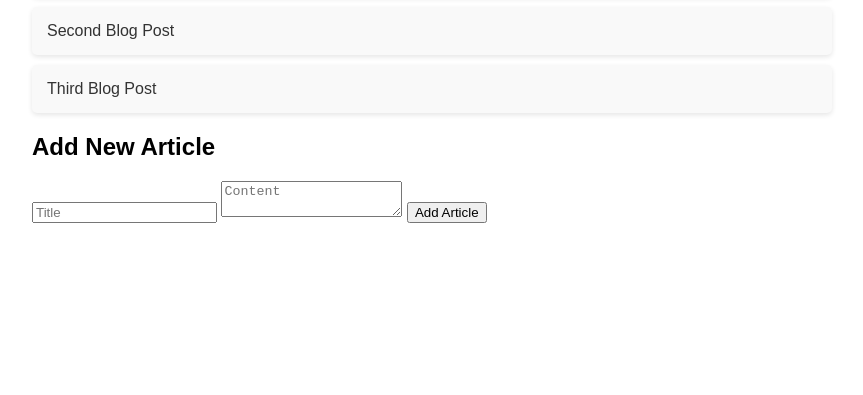
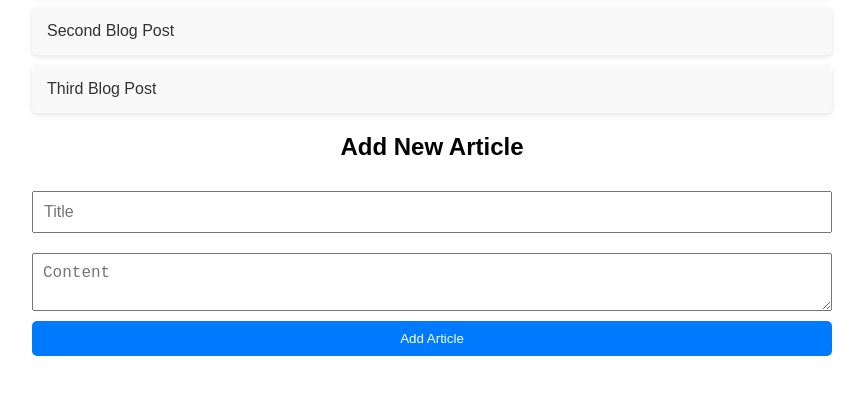
Before and after one commit to chair00/js_test_netlify, a plain HTML site: page index.html in a window 1280 px wide. Shown: the part 159-554 px from the top of the page, without its empty margins (208-1071 px from the left). Drawn offline with Linux system fonts and the light colour scheme.

Commit message:
Update style.css

```diff
--- a/styles/style.css
+++ b/styles/style.css
@@ -8,7 +8,7 @@ body {
     padding: 20px;
 }
 
-h1 {
+h1, h2 {
     text-align: center;
 }
 
@@ -33,3 +33,27 @@ li a {
 li a:hover {
     text-decoration: underline;
 }
+
+form {
+    display: flex;
+    flex-direction: column;
+}
+
+input, textarea {
+    margin: 10px 0;
+    padding: 10px;
+    font-size: 16px;
+}
+
+button {
+    padding: 10px;
+    background-color: #007BFF;
+    color: white;
+    border: none;
+    border-radius: 5px;
+    cursor: pointer;
+}
+
+button:hover {
+    background-color: #0056b3;
+}
```
